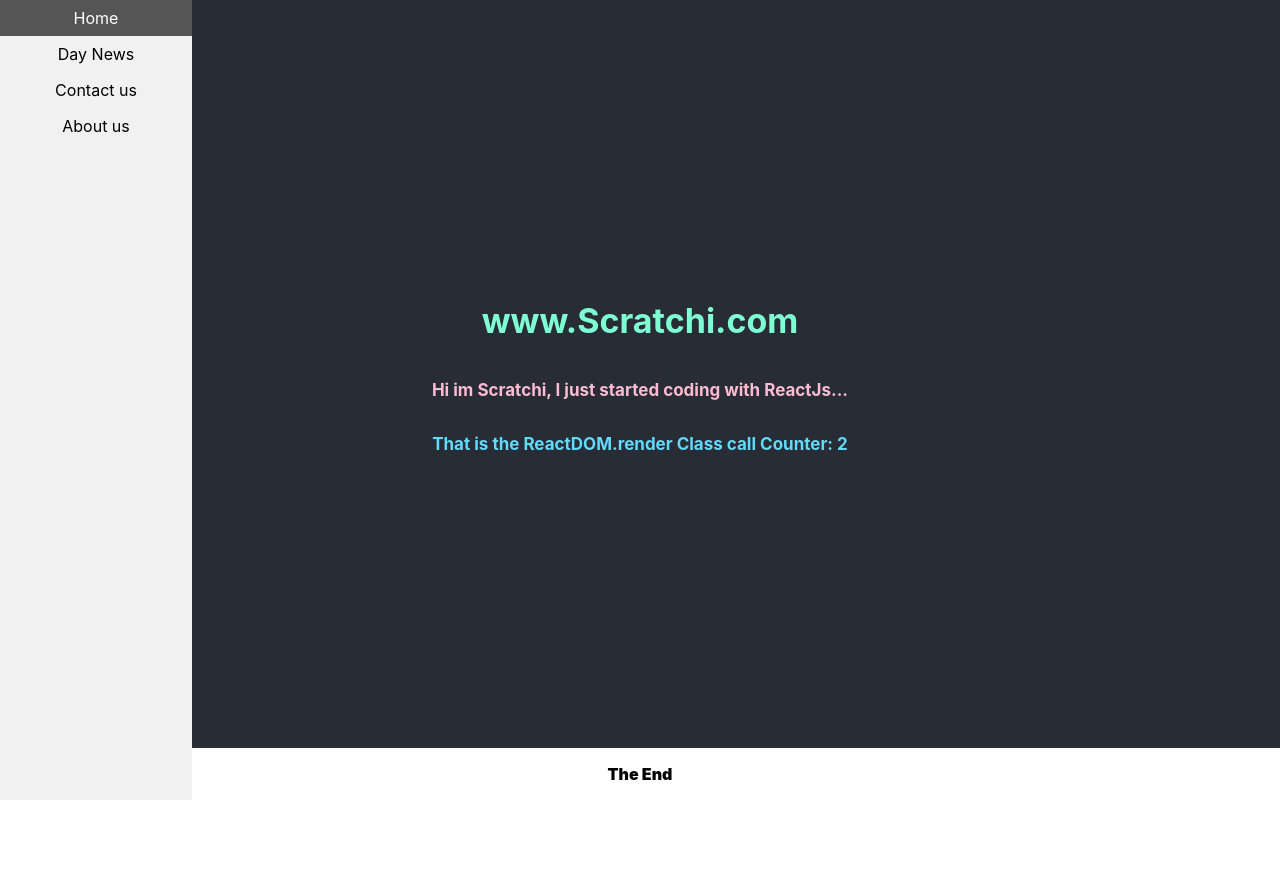
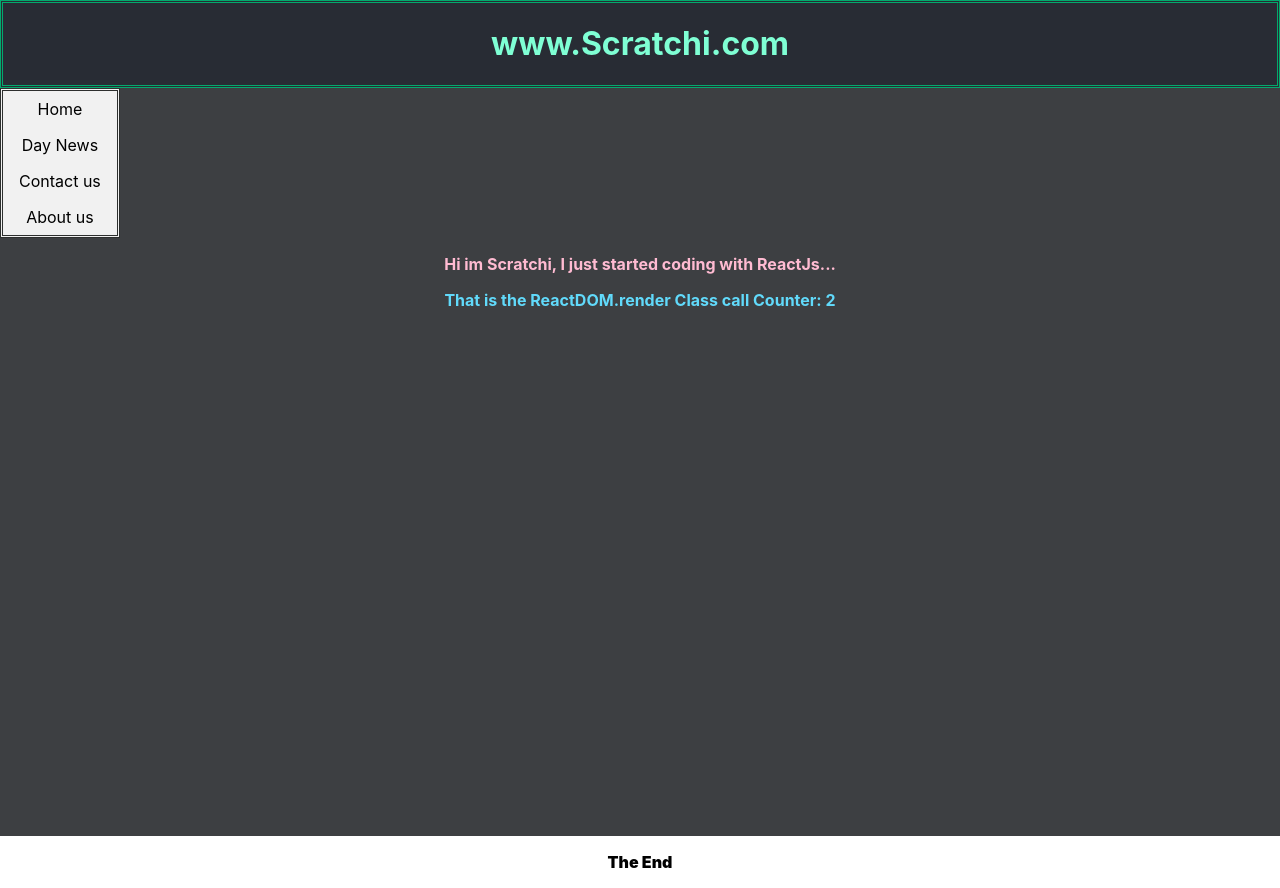
Before and after one commit to CHAKFI/ReactJs-Certif, a React (Create React App) app: page / in a window 1280 px wide. Before the commit the page ends 800 px from the top, so only its background shows below. Built offline with nearby package versions, Linux system fonts and the light colour scheme.

Commit message:
prep env

```diff
--- a/src/App.css
+++ b/src/App.css
@@ -2,12 +2,22 @@
 ul {
   list-style-type: none;
   margin: 0;
+  padding: 0%;
+  width: max-content;
+  height: 100%;
+  background-color: #f1f1f1;
+  border-color: #2d2f2e;
+  border-style: double;
+}
+
+.divi {
+  background-color: #282c34;
+  margin: 0;
   padding: 0;
-  width: 15%;
-  background-color: #f1f1f1;
   height: 100%; /* Full height */
-  position: fixed;
   overflow: auto;
+  border-color: #04AA6D;
+  border-style: double;
 }
 
 li a {
@@ -49,37 +59,12 @@ h1 {
   text-align: center;
 }
 
-.App-logo {
-  height: 40vmin;
-  pointer-events: none;
-}
-
-@media (prefers-reduced-motion: no-preference) {
-  .App-logo {
-    animation: App-logo-spin infinite 20s linear;
-  }
-}
-
 .App-header {
-  background-color: #282c34;
+  background-color: #3d3f42;
   min-height: 93.5vh;
-  display: flex;
+  /* display: flex; */
   flex-direction: column;
   /* align-items: center; */
-  justify-content: center;
-  font-size: calc(5px + 1.5vmin);
-  color: white;
+  /* font-size: calc(5px + 1.5vmin); */
+  /* color: white; */
 }
-
-.App-link {
-  color: #61dafb;
-}
-
-@keyframes App-logo-spin {
-  from {
-    transform: rotate(0deg);
-  }
-  to {
-    transform: rotate(360deg);
-  }
-}
--- a/src/App.js
+++ b/src/App.js
@@ -7,24 +7,37 @@ let counter = 0;
 //   return "That is the ReactDOM.render function call Counter:";
 // }
 
+// Property Class
 class Att3 extends React.Component{
   render(){
     return <li><a href="about.asp">{this.props.name}</a></li>
   }
 }
 
+// Class that return information message
 class Info extends React.Component{
   render(){
     return "That is the ReactDOM.render Class call Counter:";
   }
 }
 
+// Property Function 1
 function Att1(prop1){
   return prop1;
 }
 
+// Property Function 2
 function Att2(prop2){
   return prop2.value;
+}
+
+// Items Function
+function Item(certif){
+  return
+    <div>
+      <p><b>Certif. Name: </b>certif.name</p>
+      <p><b>Price: </b>certif.price</p>
+    </div>
 }
 
 function App() {
@@ -34,19 +47,22 @@ function App() {
 
     <div className="App">
 
-          <ul>
+      <div className="divi"><h1> www.Scratchi.com </h1>  </div>
+
+      <header className="App-header" >
+
+        <ul >
           <li><a href="default.asp">Home</a></li>
           <li><a href="news.asp">{Att1("Day News")}</a></li>
           <li><a href="contact.asp"><Att2 value="Contact us"/></a></li>
           <Att3 name="About us"/>
         </ul>
 
-      <header className="App-header" >
-        <h1> www.Scratchi.com </h1>
         <p id="hi">
           Hi im Scratchi, I just started coding with ReactJs...
         </p>
         <p id="mssg">{<Info />} {counter}</p>
+
       </header>
 
       <footer>
```
Lines whose indentation alone changed are shown as unchanged.
